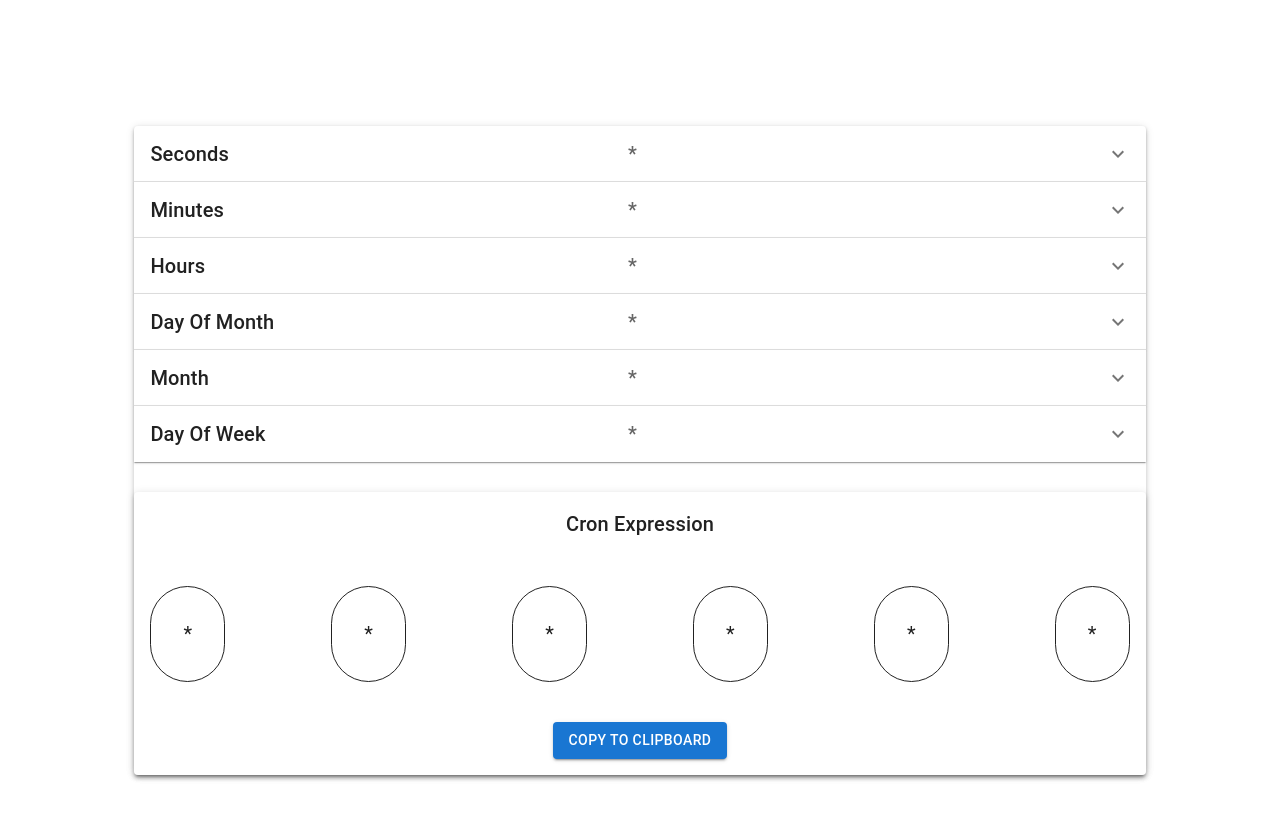
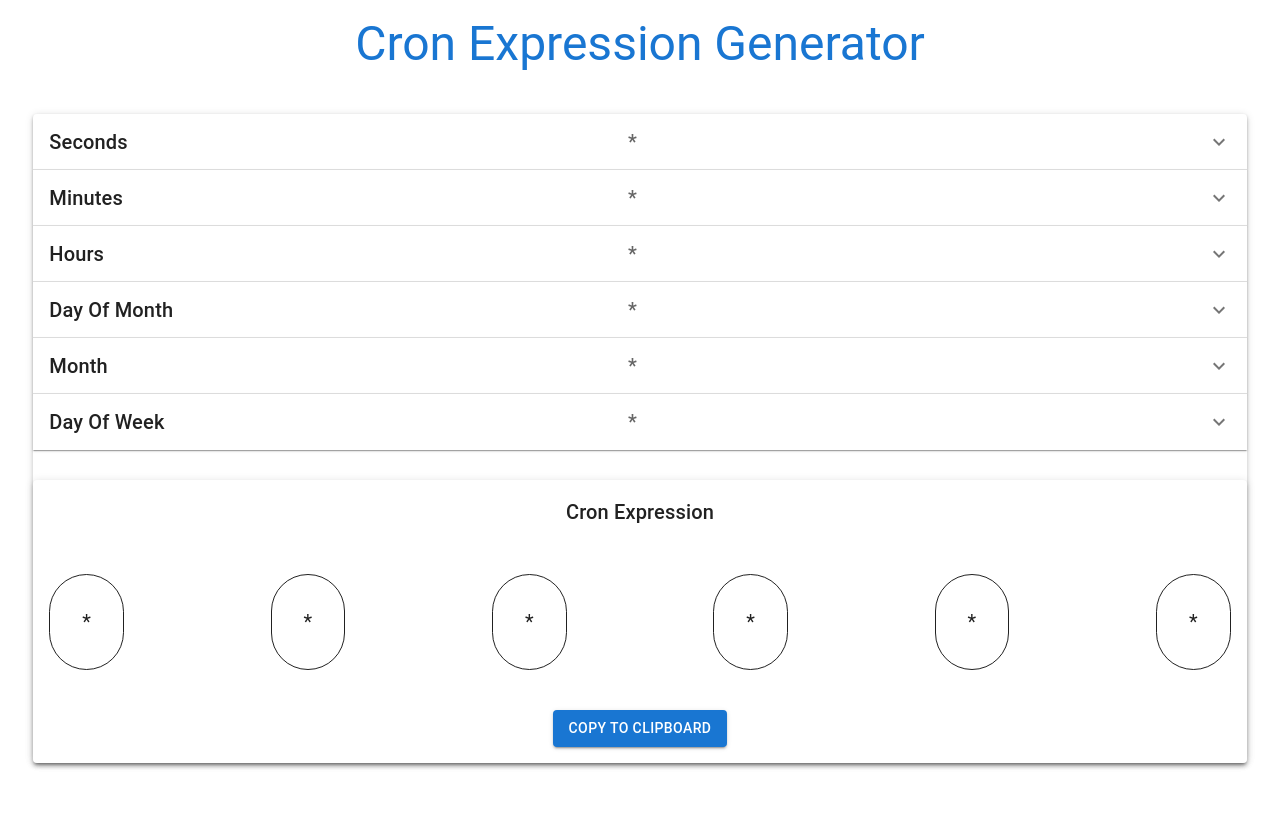
Before and after one commit to milind-nair/cron-expression-generator, a React (Vite) app: page / in a window 1280 px wide. Shown: the top 820 px of the page. Built offline with nearby package versions, Linux system fonts and the light colour scheme; the HTML template or start-up script is replaced by a standard one.

Commit message:
Added title component

```diff
--- a/src/App.tsx
+++ b/src/App.tsx
@@ -1,10 +1,12 @@
 import Paper from "@mui/material/Paper";
 import Panels from "./components/Panels";
+import Title from "./components/Title";
 
 function App() {
   return (
     <>
-      <Paper elevation={3} sx={{ m: "10%" }}>
+      <Title titleString="Cron Expression Generator" />
+      <Paper elevation={3} sx={{ m: "2%" }}>
         <Panels />
       </Paper>
     </>
--- /dev/null
+++ b/src/components/Title/index.tsx
@@ -0,0 +1,18 @@
+import { Box, Typography } from "@mui/material";
+
+function Title({ titleString }: any) {
+  return (
+    <Box sx={{ display: "flex", justifyContent: "center", mt: 2 }}>
+      <Typography
+        variant="h3"
+        component="div"
+        gutterBottom
+        sx={{ color: "primary.main", textAlign: "center" }}
+      >
+        {titleString}
+      </Typography>
+    </Box>
+  );
+}
+
+export default Title;
```
